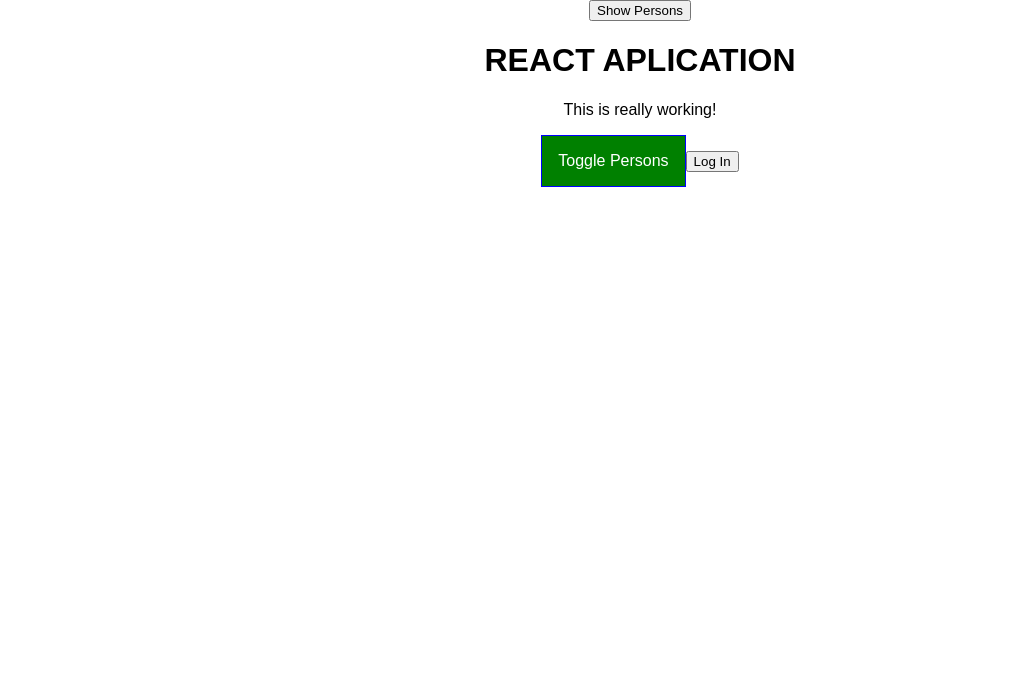
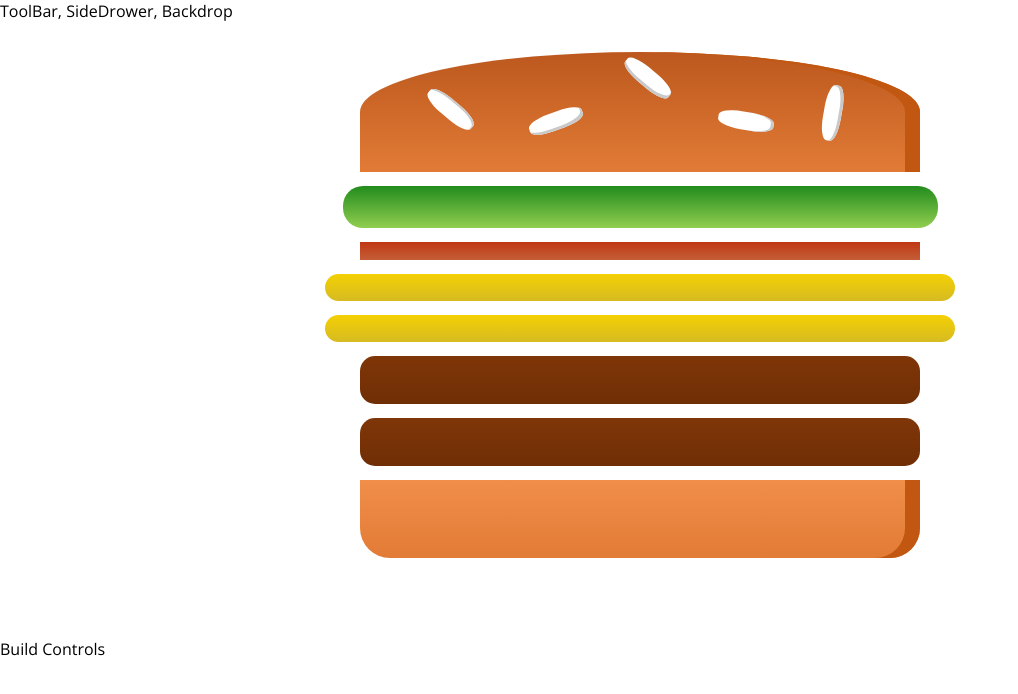
Before and after one commit to lmdelgallego/tuto-react-16, a React app: page / in a window 1280 px wide. Shown: the whole page, without its empty margins (0-1018 px from the left). Built offline with nearby package versions, Linux system fonts and the light colour scheme.

Commit message:
Secction 8 - 117

```diff
--- a/public/index.html
+++ b/public/index.html
@@ -19,7 +19,8 @@
       work correctly both with client-side routing and a non-root public URL.
       Learn how to configure a non-root public URL by running `npm run build`.
     -->
-    <title>React App</title>
+    <link href="https://fonts.googleapis.com/css?family=Open+Sans:400,700" rel="stylesheet">
+    <title>MyBurger</title>
   </head>
   <body>
     <noscript>
--- /dev/null
+++ b/src/components/Burger/Burger.css
@@ -0,0 +1,30 @@
+.Burger{
+  width: 100%;
+  margin: auto;
+  height: 250px;
+  overflow: scroll;
+  text-align: center;
+  font-weight: bold;
+  font-size: 1.2rem;
+}
+
+@media (min-width: 500px) and (min-height: 400px){
+  .Burger{
+    width: 350px;
+    height: 300px;
+  }
+}
+
+@media (min-width: 500px) and (min-height: 401px){
+  .Burger{
+    width: 450px;
+    height: 400px;
+  }
+}
+
+@media (min-width: 1000px) and (min-height: 700px){
+  .Burger{
+    width: 700px;
+    height: 600px;
+  }
+}
--- /dev/null
+++ b/src/components/Burger/Burger.js
@@ -0,0 +1,24 @@
+import React from 'react';
+
+import classes from './Burger.css';
+import BurgerIngredient from './BurgerIngredient/BurgerIngredient';
+
+
+const burger = (props) => {
+
+  const transformedIngredients = Object.keys(props.ingredients).map( igKey => {
+    return [...Array(props.ingredients[igKey])].map( ( _, i) => {
+      return <BurgerIngredient key={igKey+i} type={igKey} />
+    })
+  });
+
+  return(
+    <div className={classes.Burger}>
+      <BurgerIngredient type="bread-top"/>
+      {transformedIngredients}
+      <BurgerIngredient type="bread-bottom"/>
+    </div>
+  );
+}
+
+export default burger;
--- /dev/null
+++ b/src/components/Burger/BurgerIngredient/BurgerIngredient.css
@@ -0,0 +1,113 @@
+.BreadBottom {
+    height: 13%;
+    width: 80%;
+    background: linear-gradient(#F08E4A, #e27b36);
+    border-radius: 0 0 30px 30px;
+    box-shadow: inset -15px 0 #c15711;
+    margin: 2% auto;
+}
+
+.BreadTop {
+    height: 20%;
+    width: 80%;
+    background: linear-gradient(#bc581e, #e27b36);
+    border-radius: 50% 50% 0 0;
+    box-shadow: inset -15px 0 #c15711;
+    margin: 2% auto;
+    position: relative;
+}
+
+.Seeds1 {
+    width: 10%;
+    height: 15%;
+    position: absolute;
+    background-color: white;
+    left: 30%;
+    top: 50%;
+    border-radius: 40%;
+    transform: rotate(-20deg);
+    box-shadow: inset -2px -3px #c9c9c9;
+}
+
+.Seeds1:after {
+    content: "";
+    width: 100%;
+    height: 100%;
+    position: absolute;
+    background-color: white;
+    left: -170%;
+    top: -260%;
+    border-radius: 40%;
+    transform: rotate(60deg);
+    box-shadow: inset -1px 2px #c9c9c9;
+  }
+
+.Seeds1:before {
+    content: "";
+    width: 100%;
+    height: 100%;
+    position: absolute;
+    background-color: white;
+    left: 180%;
+    top: -50%;
+    border-radius: 40%;
+    transform: rotate(60deg);
+    box-shadow: inset -1px -3px #c9c9c9;
+  }
+
+  .Seeds2 {
+    width: 10%;
+    height: 15%;
+    position: absolute;
+    background-color: white;
+    left: 64%;
+    top: 50%;
+    border-radius: 40%;
+    transform: rotate(10deg);
+    box-shadow: inset -3px 0 #c9c9c9;
+  }
+
+  .Seeds2:before {
+    content: "";
+    width: 100%;
+    height: 100%;
+    position: absolute;
+    background-color: white;
+    left: 150%;
+    top: -130%;
+    border-radius: 40%;
+    transform: rotate(90deg);
+    box-shadow: inset 1px 3px #c9c9c9;
+  }
+
+
+.Meat {
+    width: 80%;
+    height: 8%;
+    background: linear-gradient(#7f3608, #702e05);
+    margin: 2% auto;
+    border-radius: 15px;
+}
+
+.Cheese {
+    width: 90%;
+    height: 4.5%;
+    margin: 2% auto;
+    background: linear-gradient(#f4d004, #d6bb22);
+    border-radius: 20px;
+}
+
+.Salad {
+    width: 85%;
+    height: 7%;
+    margin: 2% auto;
+    background: linear-gradient(#228c1d, #91ce50);
+    border-radius: 20px;
+}
+
+.Bacon {
+    width: 80%;
+    height: 3%;
+    background: linear-gradient(#bf3813, #c45e38);
+    margin: 2% auto;
+}
--- /dev/null
+++ b/src/components/Burger/BurgerIngredient/BurgerIngredient.js
@@ -0,0 +1,53 @@
+import React, { Component } from 'react';
+import PropTypes from 'prop-types';
+
+import classes from './BurgerIngredient.css';
+
+class BurgerIngredient extends Component{
+  render(){
+    let ingredient = null;
+
+    switch(this.props.type){
+      case ('bread-bottom'):
+        ingredient = <div className={classes.BreadBottom} ></div>;
+        break;
+
+      case('bread-top'):
+        ingredient = (
+          <div className={classes.BreadTop}>
+            <div className={classes.Seeds1}></div>
+            <div className={classes.Seeds2}></div>
+          </div>
+        );
+        break;
+
+      case('meat'):
+        ingredient = <div className={classes.Meat}></div>;
+        break;
+
+      case('cheese'):
+        ingredient = <div className={classes.Cheese}></div>;
+        break;
+
+      case('salad'):
+        ingredient = <div className={classes.Salad}></div>;
+        break;
+
+      case('bacon'):
+        ingredient = <div className={classes.Bacon}></div>;
+        break;
+
+      default:
+        ingredient = null;
+        break;
+    }
+
+    return ingredient;
+  }
+}
+
+BurgerIngredient.propTypes = {
+  type: PropTypes.string.isRequired
+}
+
+export default BurgerIngredient;
--- a/src/components/Cockpit/Cockpit.css
+++ /dev/null
@@ -1,30 +0,0 @@
-.red {
-  color: red;
-}
-
-.bold {
-  font-weight: bold;
-}
-
-.Button{
-  background-color: green;
-  color: white;
-  font: inherit;
-  border: 1px solid blue;
-  padding: 16px;
-  cursor: pointer;
-}
-
-.Button:hover{
-  background-color: greenyellow;
-  color: black;
-}
-
-.Button.Red{
-  background-color: red;
-}
-
-.Button.Red:hover{
-  background-color: salmon;
-  color: black;
-}
--- a/src/components/Cockpit/Cockpit.js
+++ /dev/null
@@ -1,34 +0,0 @@
-import React from 'react';
-
-import classes from './Cockpit.css';
-import Aux from '../../hoc/Aux';
-
-const cockpit = (props) => {
-
-  const assignedClasses = [];
-  let btnClass = classes.Button;
-
-  if(props.showPersons){
-    btnClass = [classes.Button, classes.Red].join(' ');
-  }
-
-  if (props.persons.length <= 2) {
-    assignedClasses.push(classes.red); // classes = ['red']
-  }
-  if (props.persons.length <= 1) {
-    assignedClasses.push(classes.bold); // classes = ['red', 'bold']
-  }
-
-  return (
-    <Aux>
-      <h1>{props.title}</h1>
-      <p className={assignedClasses.join( ' ' )}>This is really working!</p>
-      <button
-        className={btnClass}
-        onClick={props.clicked}>Toggle Persons</button>
-      <button onClick={props.login}>Log In</button>
-    </Aux>
-  );
-}
-
-export default cockpit;
--- /dev/null
+++ b/src/components/Layout/Layout.css
@@ -0,0 +1,3 @@
+.Content{
+  margin-top: 16px;
+}
--- /dev/null
+++ b/src/components/Layout/Layout.js
@@ -0,0 +1,15 @@
+import React from 'react';
+import Aux from '../../hoc/Aux';
+
+import classes from './Layout.css';
+
+const layout = (props) => (
+  <Aux>
+    <div>ToolBar, SideDrower, Backdrop</div>
+    <main className={classes.Content}>
+      {props.children}
+    </main>
+  </Aux>
+);
+
+export default layout;
--- a/src/components/Persons/Persons.js
+++ /dev/null
@@ -1,55 +0,0 @@
-import React, { PureComponent } from "react";
-
-import Person from './Person/Person';
-
-class Persons extends PureComponent {
-
-  constructor(props){
-    super(props);
-    console.log('[Persons.js] Inside Constructor(), ', props);
-    this.lastPersonRef = React.createRef();
-  }
-
-  componentWillMount(){
-    console.log('[Persons.js] Inside ComponentWillMount()');
-  }
-
-  componentDidMount(){
-    console.log('[Persons.js] Inside ComponentDidMount()');
-    this.lastPersonRef.current.focus();
-  }
-
-  componentWillReceiveProps (nextProps) {
-    console.log('[UPDATE Persons.js] Inside componentWillReceiveProps()', nextProps);
-  }
-
-  // shouldComponentUpdate(nextProps, nextState){
-  //   console.log('[UPDATE Persons.js] Inside shouldComponentUpdate()', nextProps, nextState);
-  //   return nextProps.persons !== this.props.persons;
-  //   // return true;
-  // }
-
-  componentWillUpdate(nextProps, nextState){
-    console.log('[UPDATE Persons.js] Inside componentWillUpdate()', nextProps, nextState);
-  }
-
-  componentDidUpdate(){
-    console.log('[UPDATE Persons.js] Inside componentDidUpdate()');
-  }
-
-  render() {
-    console.log('[Persons.js] Inside Render()');
-    return this.props.persons.map( ( person, index ) => {
-      return <Person
-          click={() => this.props.clicked( index )}
-          position={index}
-          name={person.name}
-          age={person.age}
-          ref={this.lastPersonRef}
-          key={person.id}
-          changed={( event ) => this.props.changed( event, person.id )} />
-    });
-  }
-}
-
-export default Persons;
--- a/src/containers/App.js
+++ b/src/containers/App.js
@@ -1,137 +1,20 @@
 import React, { PureComponent } from 'react';
 
 import classes from './App.css';
-import Persons from '../components/Persons/Persons';
-import Cockpit from '../components/Cockpit/Cockpit';
-import Aux from '../hoc/Aux';
-import withClass from '../hoc/WithClass';
+import Layout from '../components/Layout/Layout';
+import BurgerBuilder from './BurgerBuilder/BurgerBuilder';
 
-export const AuthContext = React.createContext(false);
+
 class App extends PureComponent {
-
-  constructor(props){
-    super(props);
-    console.log('[App.js] Inside Constructor(), ', props);
-
-    this.state = {
-      persons: [
-        { id: 'asfa1', name: 'Max', age: 28 },
-        { id: 'vasdf1', name: 'Manu', age: 29 },
-        { id: 'asdf11', name: 'Stephanie', age: 26 }
-      ],
-      otherState: 'some other value',
-      showPersons: false,
-      toggleClicked: 0,
-      authenticated: false
-    }
-
-  }
-
-  componentWillMount(){
-    console.log('[App.js] Inside ComponentWillMount()');
-  }
-
-  componentDidMount(){
-    console.log('[App.js] Inside ComponentDidMount()');
-  }
-
-  componentWillReceiveProps (nextProps) {
-    console.log('[UPDATE App.js] Inside componentWillReceiveProps()', nextProps);
-  }
-
-  // shouldComponentUpdate(nextProps, nextState){
-  //   console.log('[UPDATE App.js] Inside shouldComponentUpdate()', nextProps, nextState);
-  //   return nextState.persons !== this.state.persons ||
-  //       nextState.showPersons !== this.state.showPersons;
-  // }
-
-  componentWillUpdate(nextProps, nextState){
-    console.log('[UPDATE App.js] Inside componentWillUpdate()', nextProps, nextState);
-  }
-
-  static getDerivedStateFromProps(nextProps, prevState){
-    console.log('[UPDATE App.js] Inside getDerivedStateFromProps()', nextProps, prevState);
-    return prevState;
-  }
-
-  getSnapshotBeforeUpdate(){
-    console.log('[UPDATE App.js] Inside getSnapshotBeforeUpdate()');
-  }
-
-  componentDidUpdate(){
-    console.log('[UPDATE App.js] Inside componentDidUpdate()');
-  }
-
-  nameChangedHandler = ( event, id ) => {
-    const personIndex = this.state.persons.findIndex( p => {
-      return p.id === id;
-    } );
-
-    const person = {
-      ...this.state.persons[personIndex]
-    };
-
-    // const person = Object.assign({}, this.state.persons[personIndex]);
-
-    person.name = event.target.value;
-
-    const persons = [...this.state.persons];
-    persons[personIndex] = person;
-
-    this.setState( { persons: persons } );
-  }
-
-  deletePersonHandler = ( personIndex ) => {
-    const persons = [...this.state.persons];
-    persons.splice( personIndex, 1 );
-    this.setState( { persons: persons } );
-  }
-
-  togglePersonsHandler = () => {
-    const doesShow = this.state.showPersons;
-    this.setState( (prevState, props) => {
-      return {
-        showPersons: !doesShow,
-        toggleClicked: prevState.toggleClicked + 1
-      }
-    } );
-  }
-
-  loginHandler = () => {
-    this.setState({authenticated: true});
-  }
-
   render () {
-
-    console.log('[App.js] Inside Reder()')
-
-    let persons = null;
-
-    if ( this.state.showPersons ) {
-      persons = <Persons
-        persons={this.state.persons}
-        clicked={this.deletePersonHandler}
-        changed={this.nameChangedHandler}/>;
-    }
-
     return (
-
-        <Aux>
-          <button onClick={() => { this.setState({showPersons: true}) }}>Show Persons</button>
-          <Cockpit
-            title={this.props.title}
-            showPersons={this.state.showPersons}
-            persons={this.state.persons}
-            clicked={this.togglePersonsHandler}
-            login={this.loginHandler}/>
-            <AuthContext.Provider value={this.state.authenticated}>
-              {persons}
-            </AuthContext.Provider>
-        </Aux>
-
+        <div>
+          <Layout>
+            <BurgerBuilder />
+          </Layout>
+        </div>
     );
-    // return React.createElement('div', {className: 'App'}, React.createElement('h1', null, 'Does this work now?'));
   }
 }
 
-export default withClass(App, classes.App);
+export default App;
--- /dev/null
+++ b/src/containers/BurgerBuilder/BurgerBuilder.js
@@ -0,0 +1,32 @@
+import React, { Component } from 'react';
+import Aux from '../../hoc/Aux';
+import Burger from '../../components/Burger/Burger';
+
+
+class BurgerBuilder extends Component {
+
+  // constructor(props){
+  //   super(props);
+  //   this.state = {}
+  // }
+
+  state = {
+    ingredients: {
+      salad: 1,
+      bacon: 1,
+      cheese: 2,
+      meat: 2
+    }
+  }
+
+  render() {
+    return (
+      <Aux>
+        <Burger ingredients={this.state.ingredients} />
+        <div>Build Controls</div>
+      </Aux>
+    );
+  }
+}
+
+export default BurgerBuilder;
--- a/src/index.css
+++ b/src/index.css
@@ -1,5 +1,5 @@
 body {
   margin: 0;
   padding: 0;
-  font-family: sans-serif;
+  font-family: 'Open Sans', sans-serif;
 }
```
Also changed, not shown: src/components/ErrorBoundary/ErrorBoundary.js (deleted, +0 -23 lines), src/components/Persons/Person/Person.css (deleted, +0 -14 lines), src/components/Persons/Person/Person.js (deleted, +0 -57 lines), 1 other file.
